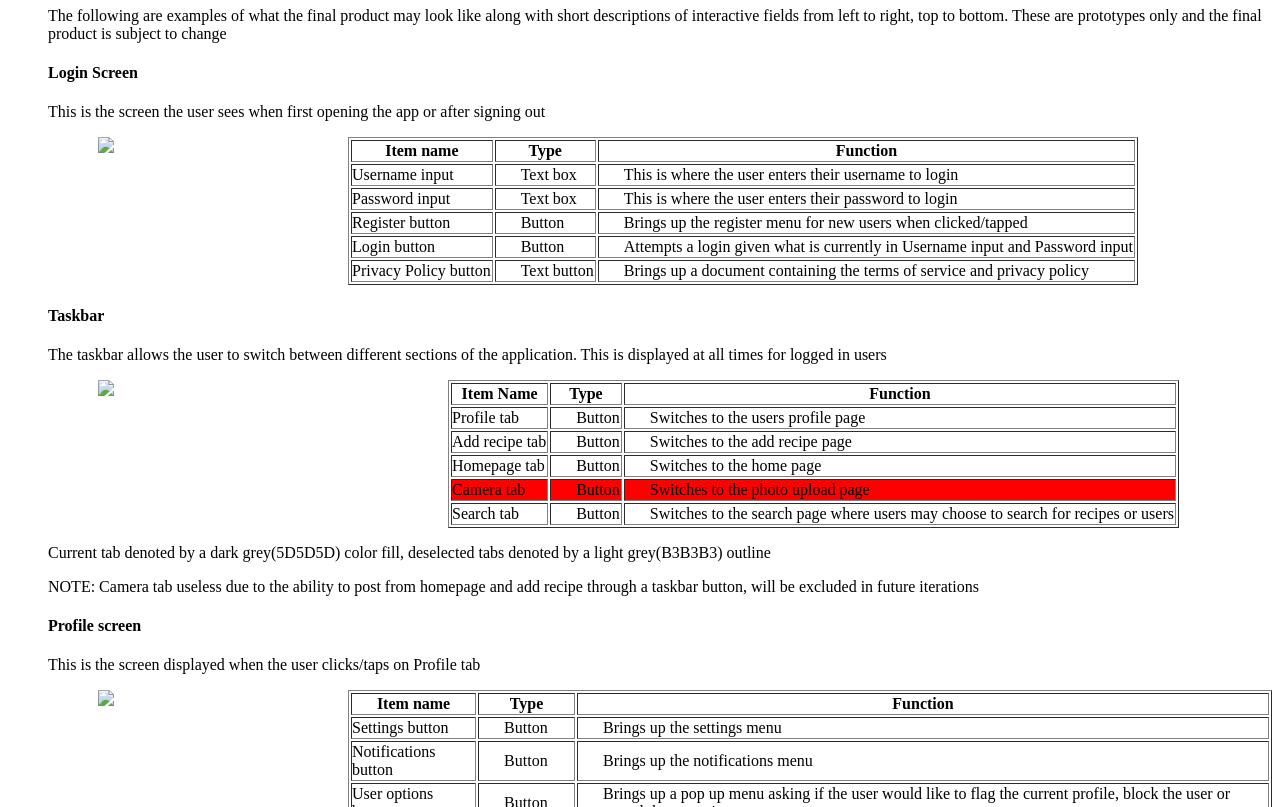
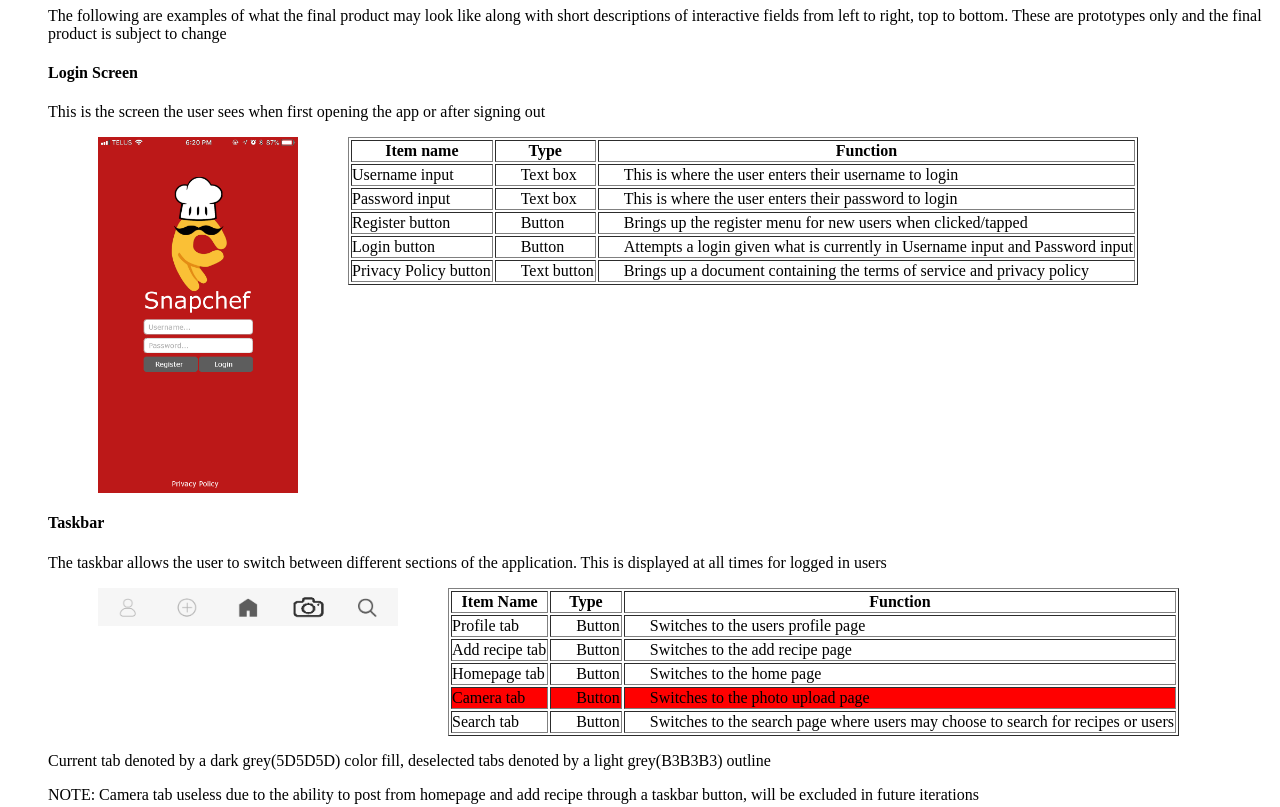
Before and after one commit to CP317-SnapChef/SnapChef, a plain HTML site: page Design/FrontEnd/design.html in a window 1280 px wide. Shown: the part 3260-4067 px from the top of the page. Drawn offline with Linux system fonts and the light colour scheme; some packages are replaced by stand-ins of ours; a script that the page names is missing.

Commit message:
Add files via upload
Fixed picture issues

```diff
--- a/Design/FrontEnd/design.html
+++ b/Design/FrontEnd/design.html
@@ -303,7 +303,7 @@
 		<h4>Login Screen</h4>
 		<p>This is the screen the user sees when first opening the app or after signing out</p>
 		<div style="overflow:hidden;">
-			<img src="sample-login.png" width="200" align="left" hspace="50" style="clear:both;">
+			<img src="Pictures/sample-login.png" width="200" align="left" hspace="50" style="clear:both;">
 			<table border="1">
 				<tr>
 					<th>Item name</th>
@@ -341,7 +341,7 @@
 		<h4>Taskbar</h4>
 		<p>The taskbar allows the user to switch between different sections of the application. This is displayed at all times for logged in users</p>
 		<div style="overflow:hidden;">
-			<img src="sample-taskbar.png" width="300" align="left" hspace="50" style="clear:both;">
+			<img src="Pictures/sample-taskbar.png" width="300" align="left" hspace="50" style="clear:both;">
 			<table border="1">
 				<tr>
 					<th>Item Name</th>
@@ -381,7 +381,7 @@
 		<h4>Profile screen</h4>
 		<p>This is the screen displayed when the user clicks/taps on Profile tab</p>
 		<div style="overflow:hidden;">
-			<img src="sample-profile.png" width="200" align="left" hspace="50" style"clear:both;">
+			<img src="Pictures/sample-profile.png" width="200" align="left" hspace="50" style"clear:both;">
 			<table border="1">
 				<tr>
 					<th>Item name</th>
@@ -584,11 +584,6 @@
 					<td>Button</td>
 					<td>Takes a photo to be used, and returns to the previous page with the image inserted/added</td>
 				</tr>
-				<tr>
-					<td>Reverse camera button</td>
-					<td>Button</td>
-					<td>Toggles between front facing and rear facing camera</td>
-				</tr>
 			</table>
 		</div>
 
```
